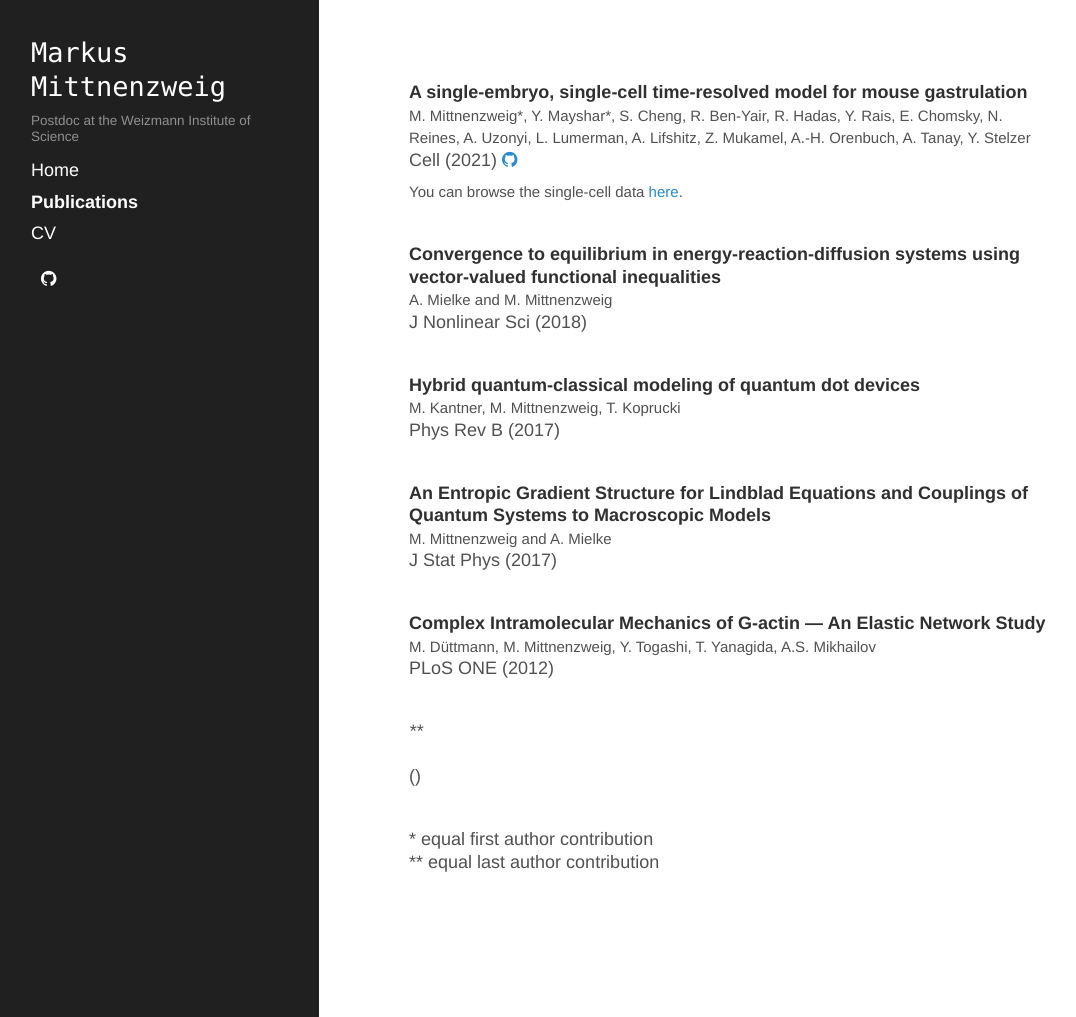
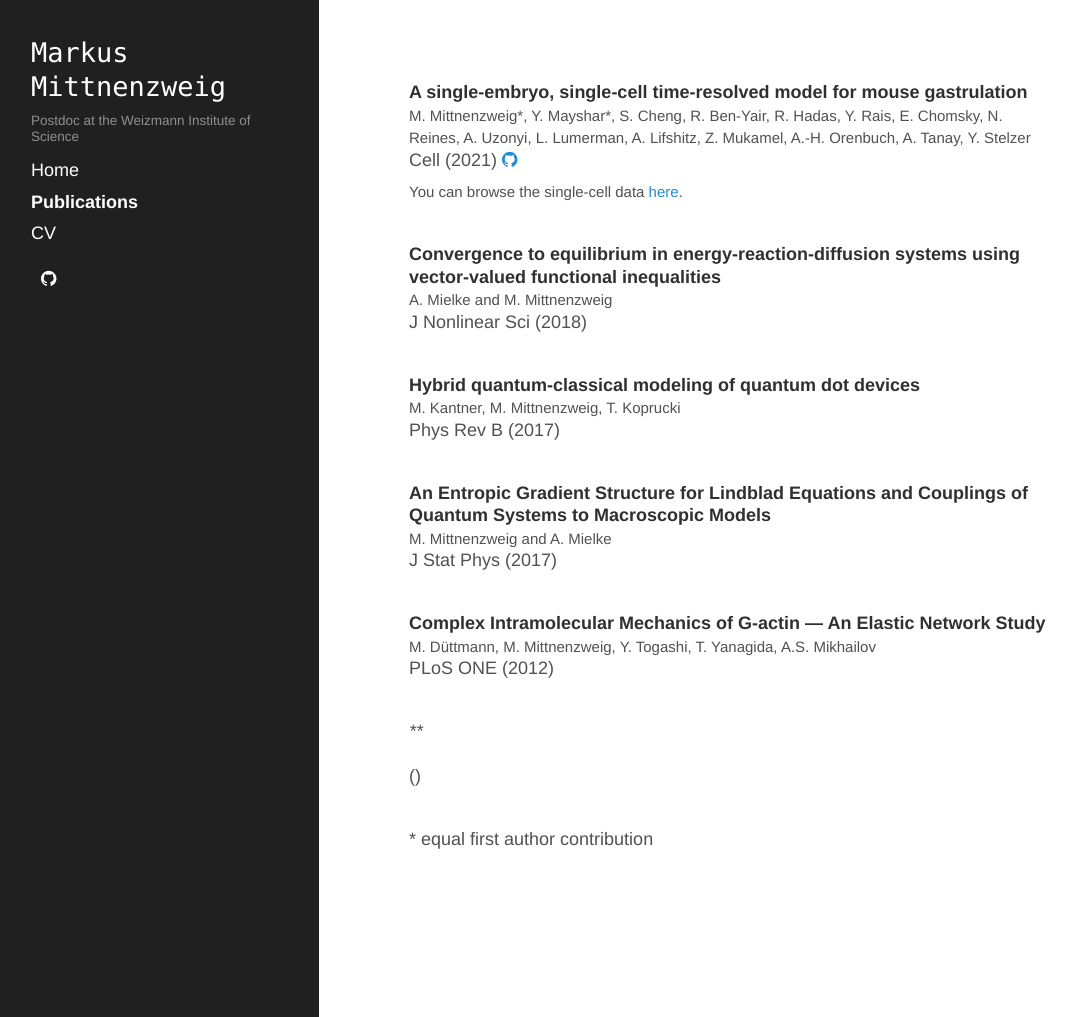
Before and after one commit to mmittnenzweig/mmittnenzweig.github.io, a Jekyll site: the page built from publications.md, in a window 1280 px wide and 1017 px high. Shown: the whole window, without its empty margins (5-1081 px from the left). Built offline with Jekyll 4.4.1, drawn with Linux system fonts in a browser that asks for light colours; nearby versions of some CDN libraries; a style sheet for code colours, icons or effects is not loaded.

```diff
--- a/publications.md
+++ b/publications.md
@@ -21,4 +21,3 @@ order: 2
 {% endfor %}
 
 \* equal first author contribution
-\*\* equal last author contribution
```
